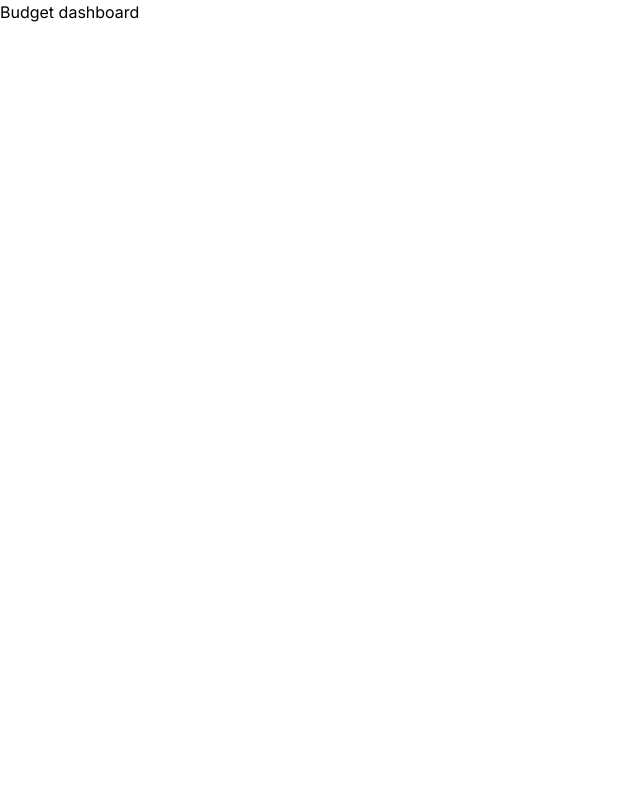
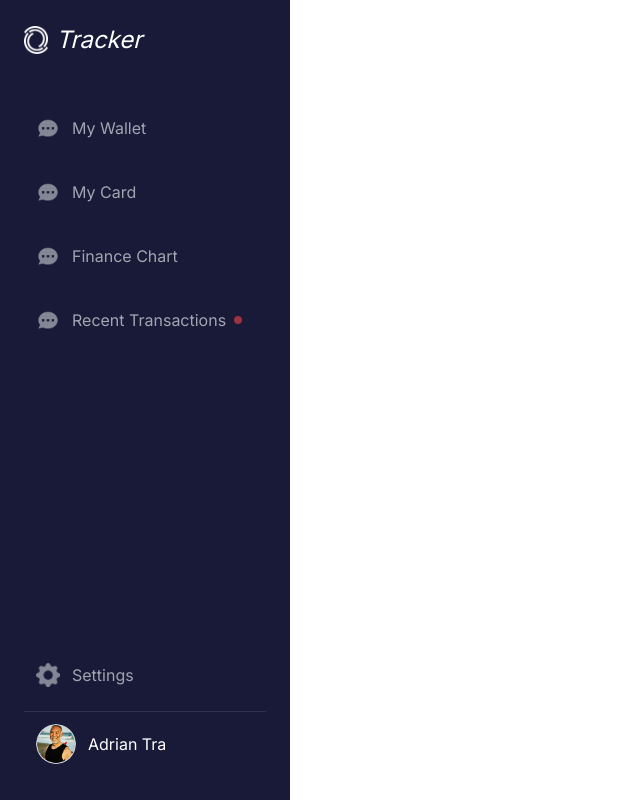
Before and after one commit to ibtissem101/CSE-BUDGET-APP-FRONTEND, a Next.js app: page / in a window 1280 px wide. Shown: the whole page, without its empty margins (0-640 px from the left). Built offline with nearby package versions, Linux system fonts and the light colour scheme.

Commit message:
added rechart

```diff
--- a/src/app/layout.js
+++ b/src/app/layout.js
@@ -1,21 +1,31 @@
+"use client";
 import { Inter } from "next/font/google";
+import { usePathname } from "next/navigation";
 import "./globals.css";
+import Sidebar from "@/components/sidebar/page";
+import Navbar from "@/components/navbar/page";
 
 const inter = Inter({
-  subsets: ['latin'],
-  variable: '--font-inter',
+  subsets: ["latin"],
+  variable: "--font-inter",
 });
 
-export const metadata = {
-  title: "CSE Budget App",
-  description: "Budget management application",
-};
+export default function RootLayout({ children }) {
+  const pathname = usePathname();
+  const isAuthPage = pathname?.startsWith("/auth");
 
-export default function RootLayout({ children }) {
   return (
     <html lang="en">
       <body className={`${inter.variable} font-sans antialiased`}>
-        {children}
+        {!isAuthPage && <Navbar />}
+        {!isAuthPage && <Sidebar />}
+        <main
+          className={`transition-all duration-300 ${
+            !isAuthPage ? "pt-[60px] md:pt-12" : ""
+          }`}
+        >
+          {children}
+        </main>
       </body>
     </html>
   );
```
